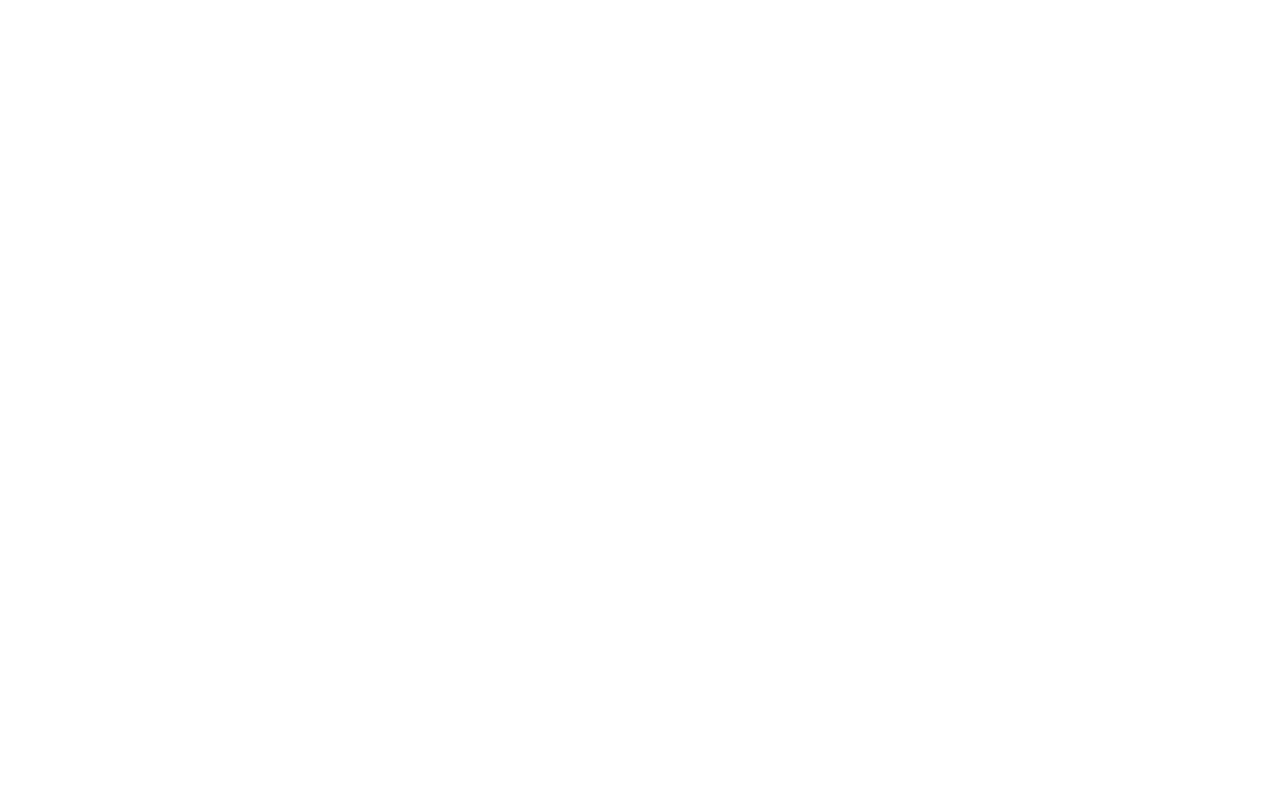
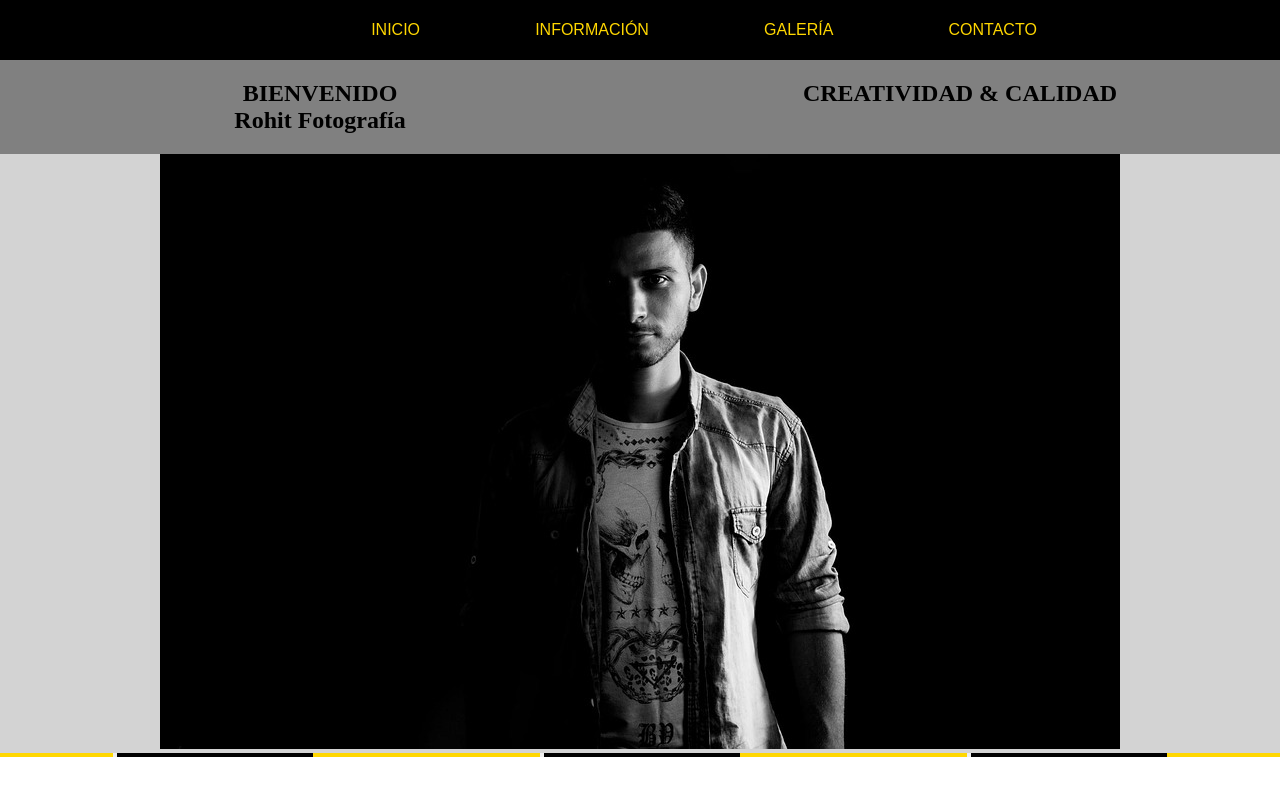
Before and after one commit to CelinaKarol/ckarol74.github.io, a plain HTML site: page Examen2/index.html in a window 1280 px wide. Drawn offline with Linux system fonts and the light colour scheme.

Commit message:
Maquetación y Recursos

```diff
--- a/Examen2/css/styles.css
+++ b/Examen2/css/styles.css
@@ -0,0 +1,90 @@
+*{
+    margin: 0px;
+    padding: 0px;
+}
+body{
+    display: flex;
+    flex-wrap: wrap;
+}
+header{
+    width: 100%;
+    height: auto;
+    display: flex;
+    background-color: black;
+}
+header picture{
+    width: 20%;
+    height: 100%;
+    text-align: center;
+}
+header picture img{
+    display: flex;
+    width: auto;
+    height: 100%;
+}
+header nav{
+    width: 70%;
+    height: 100%;
+}
+header nav ul{
+    display: flex;
+    flex-wrap: wrap;
+    list-style: none;
+    color: gold;
+    font-family: Arial, Helvetica, sans-serif;
+    justify-content: center;
+    justify-content: space-evenly;
+    align-items: center;
+    min-height: 60px;
+}
+main{
+    display: flex;
+    height: auto;
+    width: 100%;
+    flex-direction: column;
+    text-align: center;
+}
+main section.titles{
+    display: flex;
+    flex-direction: row;
+    width: 100%;
+    height: auto;
+    justify-content: center;
+    text-align: center;
+}
+main section.titles div{
+    width: 50%;
+    background-color: gray;
+    padding-top: 20px;
+    padding-bottom: 20px;
+}
+main section.image{
+    width: 100%;
+    height: auto;
+    background-color: lightgray;
+    text-align: center;
+}
+section.items {
+    display: flex;
+    flex-direction: row;
+    flex-wrap: wrap;
+    width: 100%;
+    height: auto;
+    display: flex;
+    justify-content: center;
+    background-color: gold;
+    text-align: center;
+    justify-content: space-around;
+}
+section.items div{
+    width: 200px;
+    height: auto;
+    display: flex;
+    border: 10px;
+    background-color: black;
+}
+footer{
+    width: 100%;
+    height: auto;
+    background-color: black;
+}
--- a/Examen2/index.html
+++ b/Examen2/index.html
@@ -1,12 +1,65 @@
 <!DOCTYPE html>
 <html lang="en">
+
 <head>
     <meta charset="UTF-8">
     <meta http-equiv="X-UA-Compatible" content="IE=edge">
     <meta name="viewport" content="width=device-width, initial-scale=1.0">
-    <title>Examen2|Celina Aruquipa</title>
+    <title>Examen2 | Celina Aruquipa</title>
+    <link rel="stylesheet" href="css/styles.css">
 </head>
+
 <body>
+    <header>
+        <picture>
 
+        </picture>
+        <nav>
+            <ul>
+                <li>INICIO</li>
+                <li>INFORMACIÓN</li>
+                <li>GALERÍA</li>
+                <li>CONTACTO</li>
+            </ul>
+        </nav>
+    </header>
+    <main>
+        <section class="titles">
+            <div>
+                <h1>BIENVENIDO</h1>
+                <h2>Rohit Fotografía</h2>
+            </div>
+            <div>
+                <h1>CREATIVIDAD & CALIDAD</h1>
+                <h2></h2>
+            </div>
+        </section>
+        <section class="image">
+            <picture>
+                <img src="images/man.jpg" alt="">
+            </picture>
+        </section>
+    </main>
+    <section class="items">
+        <div>
+            <figure></figure>
+            <figcaption></figcaption>
+            <button type="submit"></button>
+        </div>
+        <div>
+            <figure></figure>
+            <figcaption></figcaption>
+            <button type="submit"></button>
+        </div>
+        <div>
+            <figure></figure>
+            <figcaption></figcaption>
+            <button type="submit"></button>
+        </div>
+    </section>
+    <footer>
+
+    </footer>
 </body>
+
 </html>
```
Also changed, not shown: Examen2/images/baby.jpg (added), Examen2/images/double exposition.jpg (added), Examen2/images/favicon.png (added), Examen2/images/girl.jpg (added), Examen2/images/kid.jpg (added), Examen2/images/logo.jpg, Examen2/images/man.jpg (added), Examen2/images/profile.jpg (added), Examen2/images/profile2.jpg (added), Examen2/images/retrato.jpg (added), Examen2/images/wedding.jpg (added), Examen2/images/woman.jpg (added).
